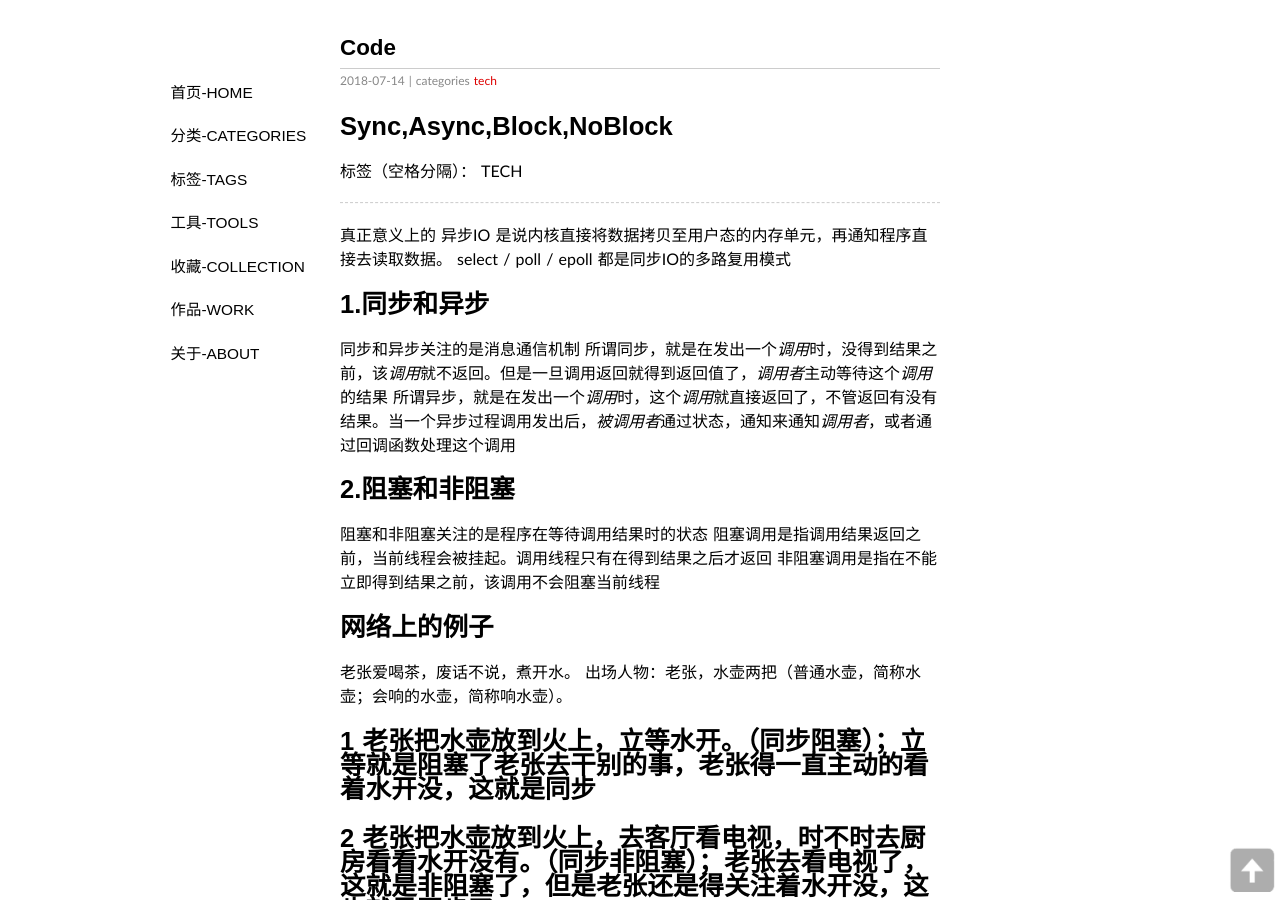
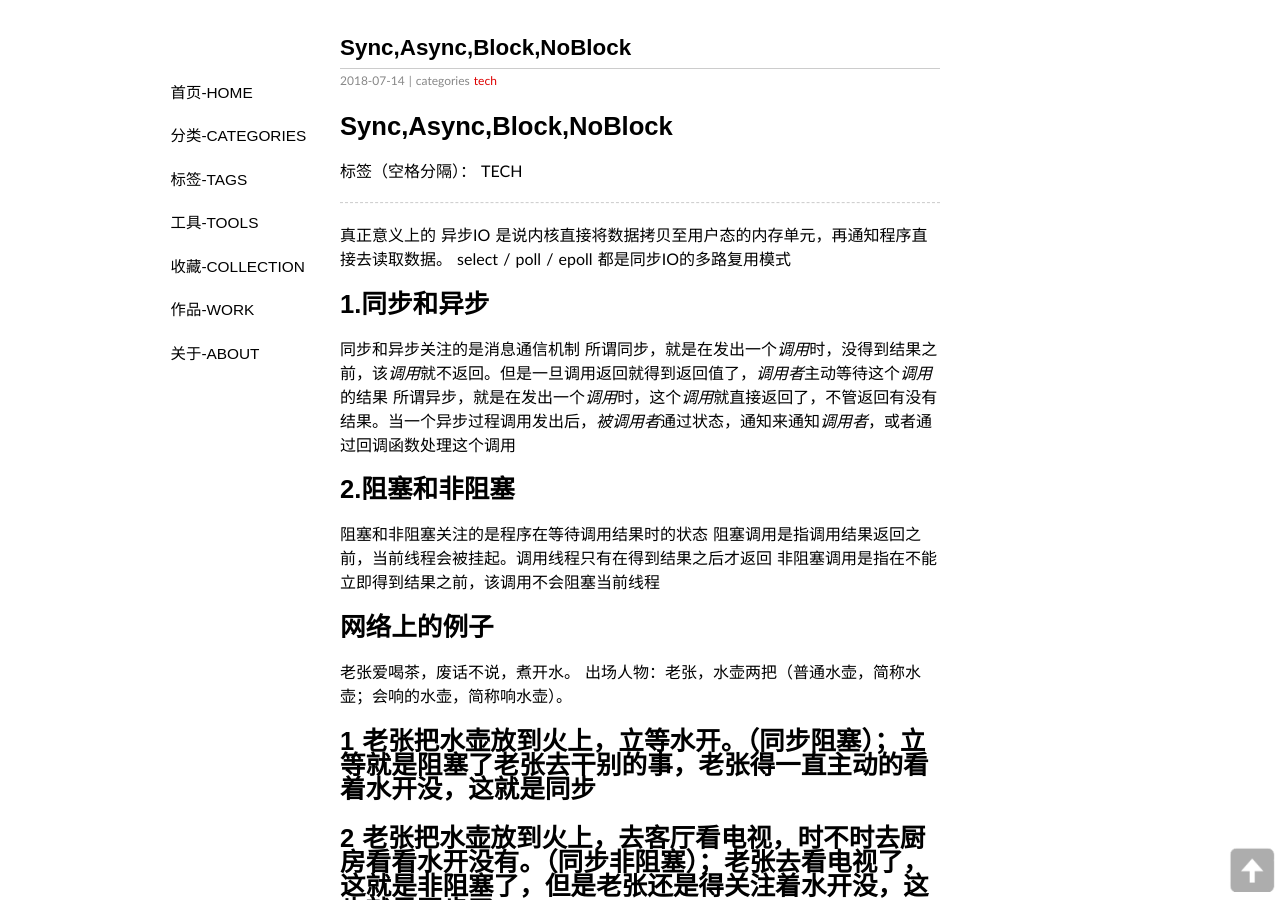
Before and after one commit to lizhihao/lizhihao.github.io, a Jekyll site: the page built from _posts/2018-07-14-sync-async-block-noblock.md, in a window 1280 px wide and 900 px high. Built offline with Jekyll 4.4.1, drawn with Linux system fonts in a browser that asks for light colours; some web fonts are replaced; Markdown is read by kramdown in place of the engine named in the settings; comment, search, counter and statistics services are not loaded.

Commit message:
add new post

```diff
--- a/_posts/2018-07-14-sync-async-block-noblock.md
+++ b/_posts/2018-07-14-sync-async-block-noblock.md
@@ -3,7 +3,7 @@ author: lizhihao
 comments: true
 layout: post
 slug: js
-title: 'Code'
+title: 'Sync,Async,Block,NoBlock'
 thread: 98
 categories:
 - tech
```
